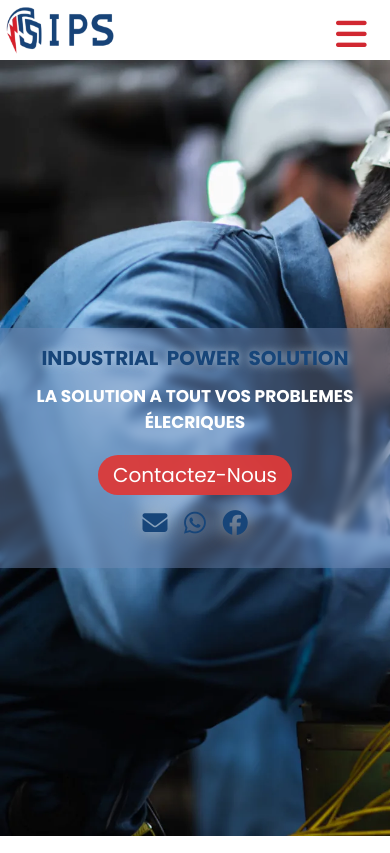
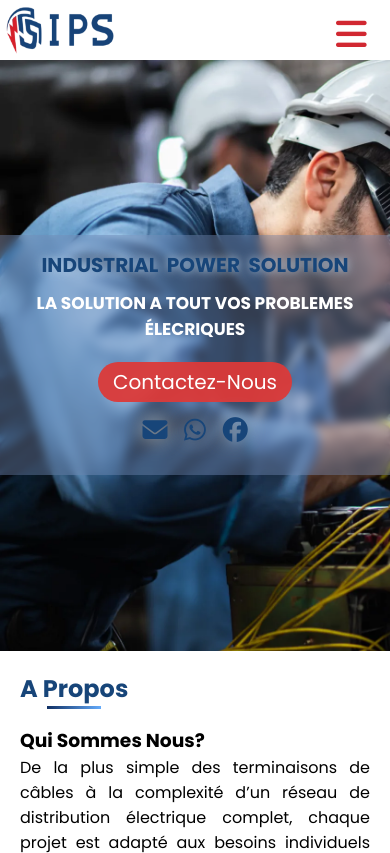
Before and after one commit to Romaissa-code/ips, a plain HTML site: page index.html in a window 390 px wide. Shown: the top 853 px of the page. Drawn offline with Linux system fonts and the light colour scheme.

Commit message:
Update index.css

```diff
--- a/index.css
+++ b/index.css
@@ -328,6 +328,9 @@ footer{
   }
 }
 @media (max-width:820px){
+   .home{
+    height: 70vh;
+  }
   .work-container{
       grid-template-columns: 1fr 1fr;
     }
```
